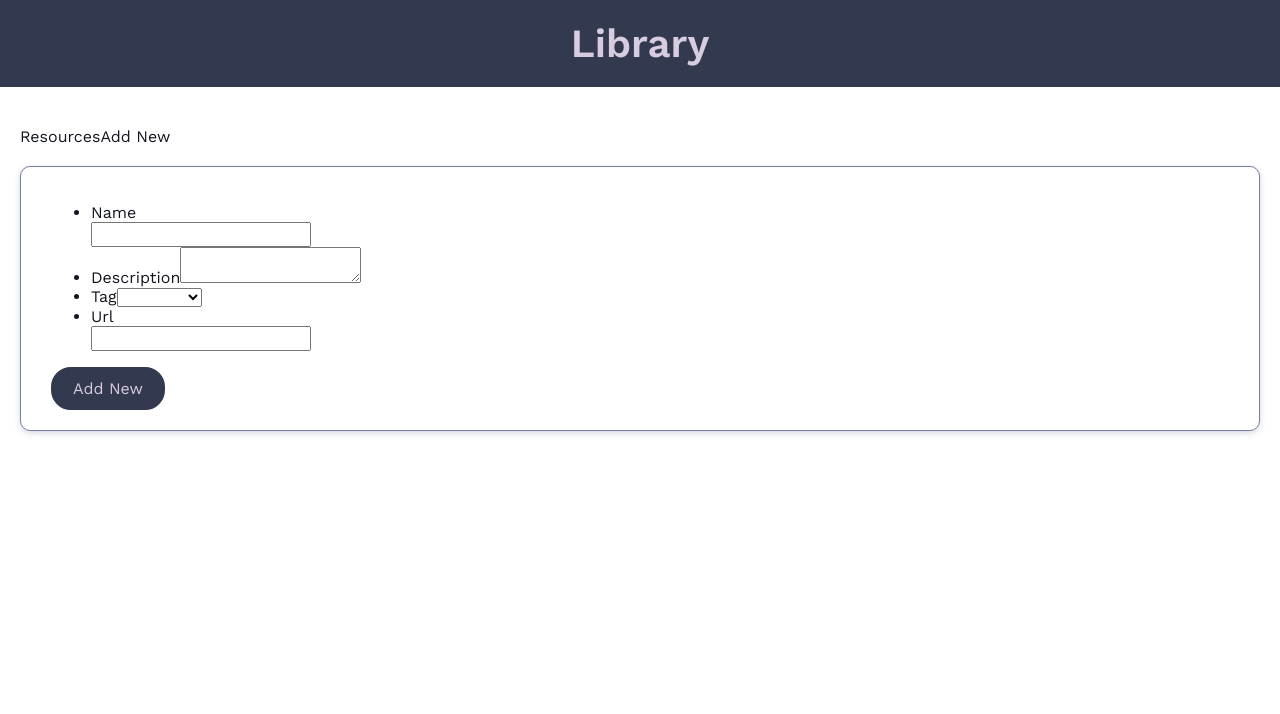
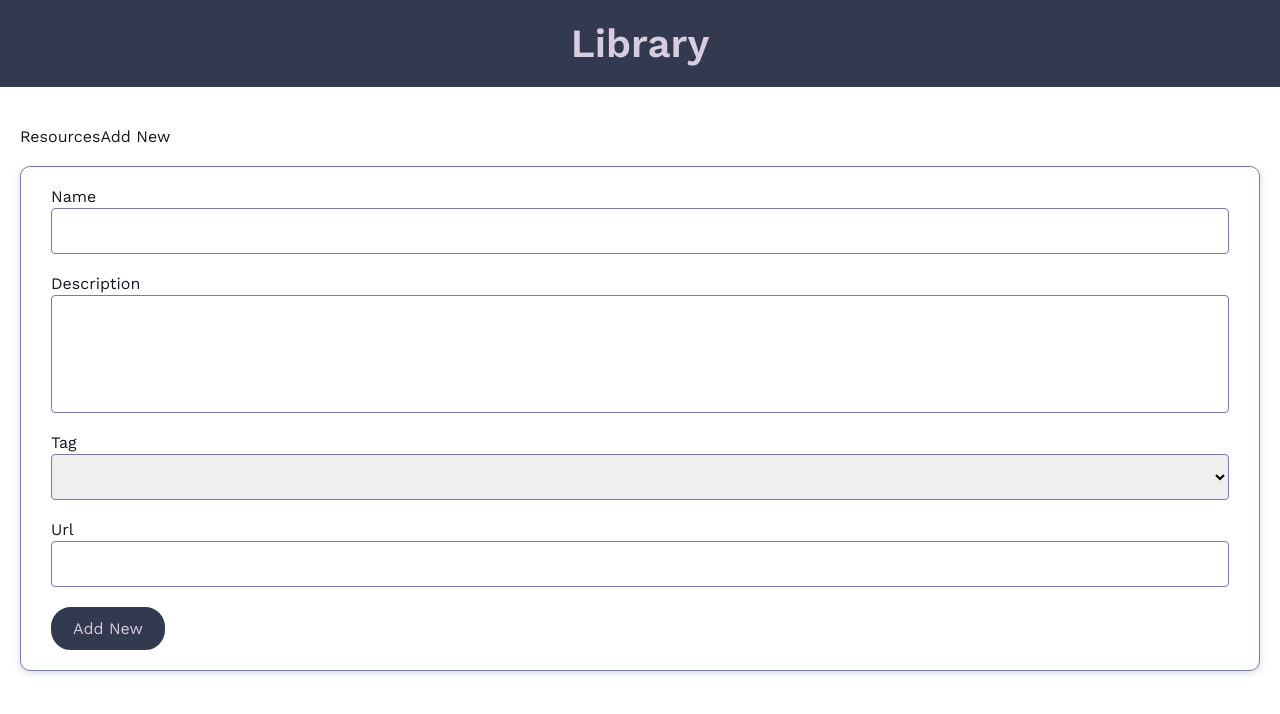
Before and after one commit to Yoona8/vue-resources-app, a Vue app: page / in a window 1280 px wide. Both pictures are taken after a click on the link "Add New". Shown: the top 714 px of the page. Built offline with nearby package versions, Linux system fonts and the light colour scheme.

Commit message:
Add some styles for the form

```diff
--- a/src/App.vue
+++ b/src/App.vue
@@ -65,6 +65,7 @@ export default {
 <style>
 :root {
   --c-primary: #DFBAC1;
+  --c-primary-opaque: rgba(223, 186, 193, 0.5);
   --c-primary-dark: #B5A5BF;
   --c-primary-neutral: #D8CCE0;
   --c-neutral: #757da4;
--- a/src/components/NewResource.vue
+++ b/src/components/NewResource.vue
@@ -17,6 +17,7 @@
           <app-input>
             <label for="new-description">Description</label>
             <textarea
+                rows="4"
               id="new-description"
               name="new-description"
               v-model="description"
@@ -81,6 +82,10 @@ export default {
 }
 </script>
 
-<style>
-
+<style scoped>
+.new__fields {
+  margin: 0;
+  padding: 0;
+  list-style: none;
+}
 </style>
--- a/src/components/UI/AppButton.vue
+++ b/src/components/UI/AppButton.vue
@@ -33,6 +33,13 @@ export default {
   background-color: var(--c-primary-neutral);
 }
 
+.button:not(:disabled):focus {
+  box-shadow:
+    0 0 0 3px #FFFFFF,
+    0 0 0 6px var(--c-black-light);
+  outline: none;
+}
+
 .button:disabled {
   background-color: var(--c-neutral);
   border-color: var(--c-neutral);
--- a/src/components/UI/AppInput.vue
+++ b/src/components/UI/AppInput.vue
@@ -12,10 +12,45 @@ export default {
 
 <style>
 .input {
-  margin: 0;
+  margin: 0 0 20px;
 }
 
-.input input {
+.input input,
+.input textarea,
+.input select {
   display: block;
+  width: 100%;
+  min-height: 46px;
+  box-sizing: border-box;
+  margin: 0;
+  padding: 10px 15px;
+  font-size: 18px;
+  line-height: 24px;
+  border: 1px solid var(--c-neutral);
+  border-radius: 4px;
+  transition: var(--basic-transition);
+}
+
+.input input:focus,
+.input textarea:focus,
+.input select:focus {
+  border-color: var(--c-primary);
+  background-color: var(--c-primary-opaque);
+  outline: none;
+}
+
+.input input:hover,
+.input textarea:hover,
+.input select:hover {
+  border-color: var(--c-primary);
+}
+
+.input textarea {
+  resize: none;
+}
+
+.input label {
+  display: block;
+  margin-bottom: 2px;
 }
 </style>
```
